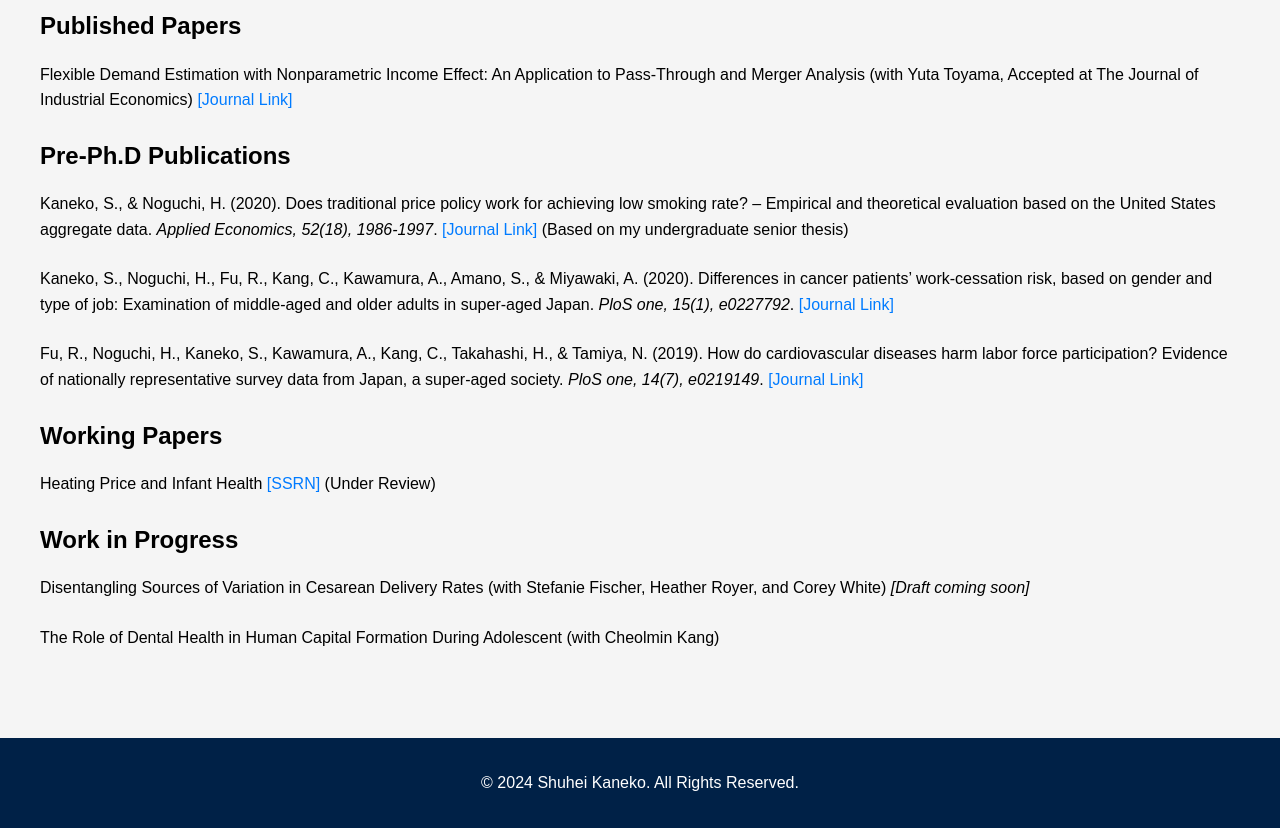
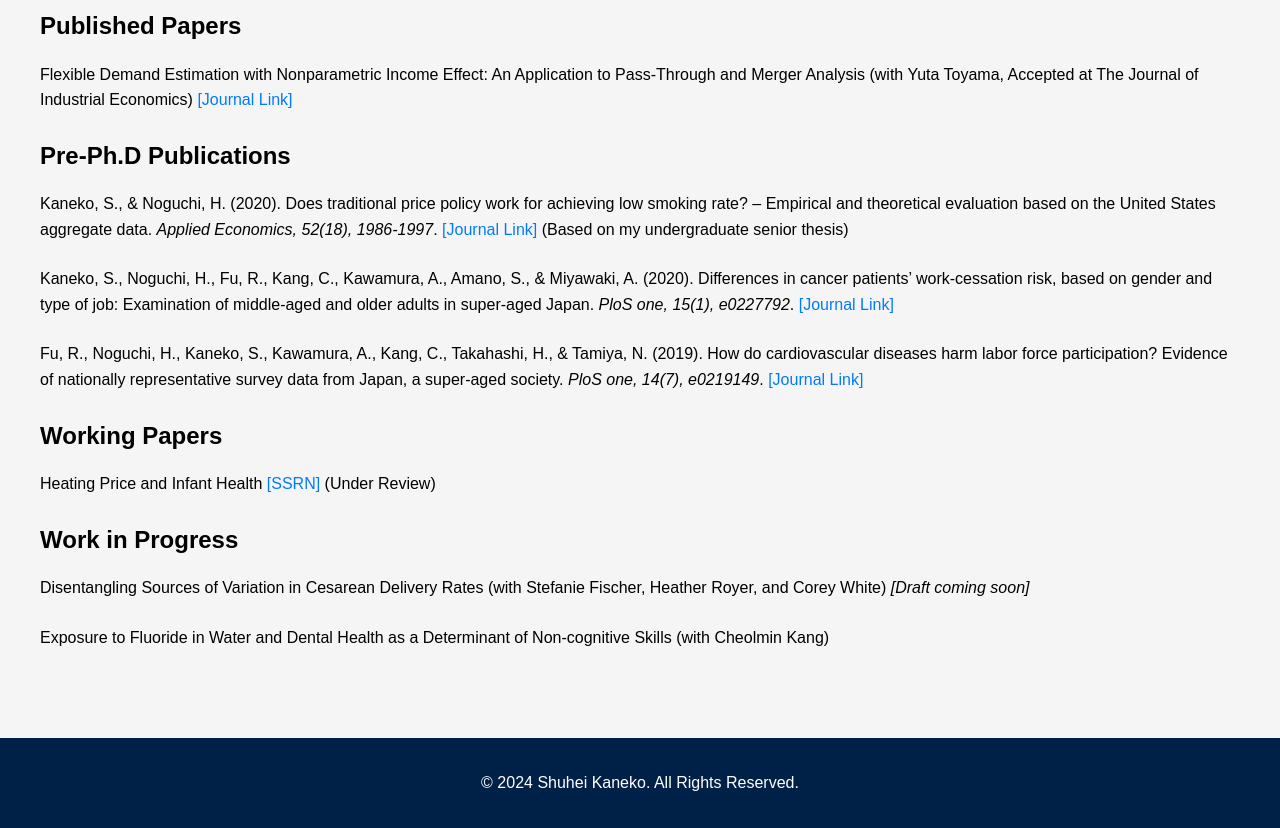
Before and after one commit to shheikaneko/shheikaneko.github.io, a plain HTML site: page research.html in a window 1280 px wide. Shown: the part 197-1025 px from the top of the page. Drawn offline with Linux system fonts and the light colour scheme.

Commit message:
Update research.html

```diff
--- a/research.html
+++ b/research.html
@@ -147,7 +147,7 @@
         <em>[Draft coming soon]</em>
       </li>
       <li>
-        The Role of Dental Health in Human Capital Formation During Adolescent (with Cheolmin Kang)
+        Exposure to Fluoride in Water and Dental Health as a Determinant of Non-cognitive Skills (with Cheolmin Kang)
       </li>
     </ul>
   </div>
```
